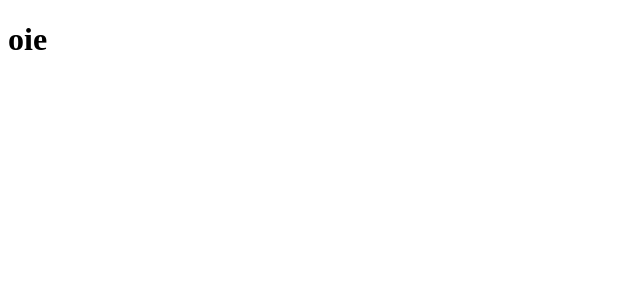
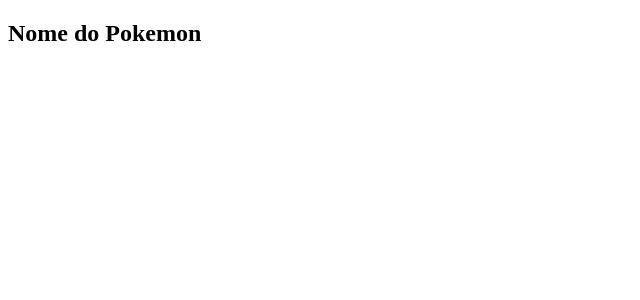
Before and after one commit to alangeek/react-api-pokemon, a React (Create React App) app: page / in a window 1280 px wide. Shown: the top 300 px of the page, without its empty margins (0-640 px from the left). Built offline with nearby package versions, Linux system fonts and the light colour scheme.

Commit message:
feat: create PokemonItem component and pages and components folders

```diff
--- a/src/App.tsx
+++ /dev/null
@@ -1,9 +0,0 @@
-import React from 'react';
-
-function App() {
-  return (
-    <h1>oie</h1>
-  );
-}
-
-export default App;
--- /dev/null
+++ b/src/components/PokemonItem.tsx
@@ -0,0 +1,9 @@
+function PokemonItem() {
+  return (
+    <div>
+      <h2>Nome do Pokemon</h2>
+    </div>
+  )
+}
+
+export default PokemonItem
--- a/src/index.tsx
+++ b/src/index.tsx
@@ -1,6 +1,6 @@
 import React from 'react';
 import ReactDOM from 'react-dom';
-import App from './App';
+import App from './pages/App';
 
 ReactDOM.render(
   <React.StrictMode>
--- /dev/null
+++ b/src/pages/App.tsx
@@ -0,0 +1,9 @@
+import PokemonItem from "../components/PokemonItem";
+
+function App() {
+  return (
+    <PokemonItem />
+  );
+}
+
+export default App;
```
